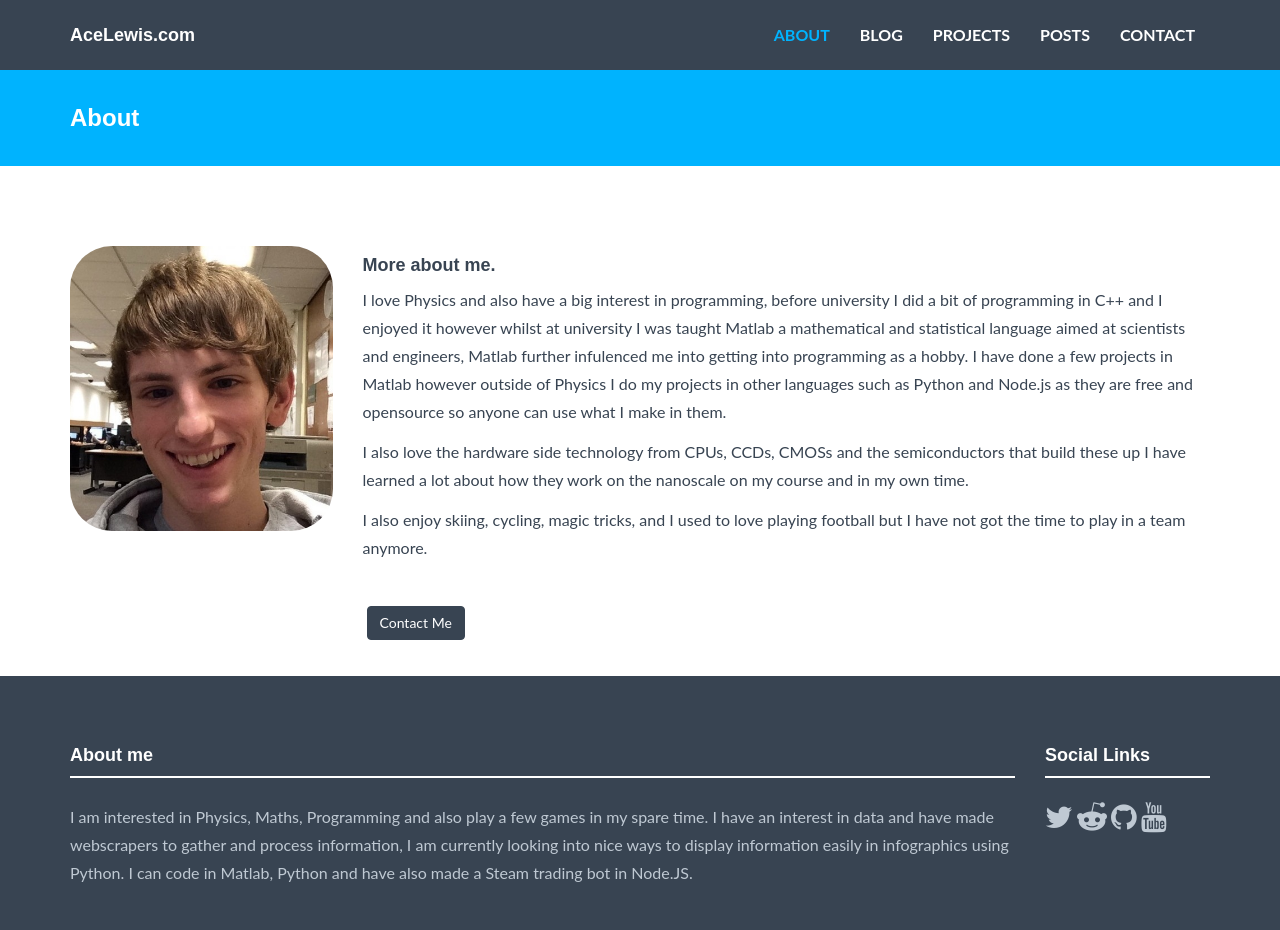
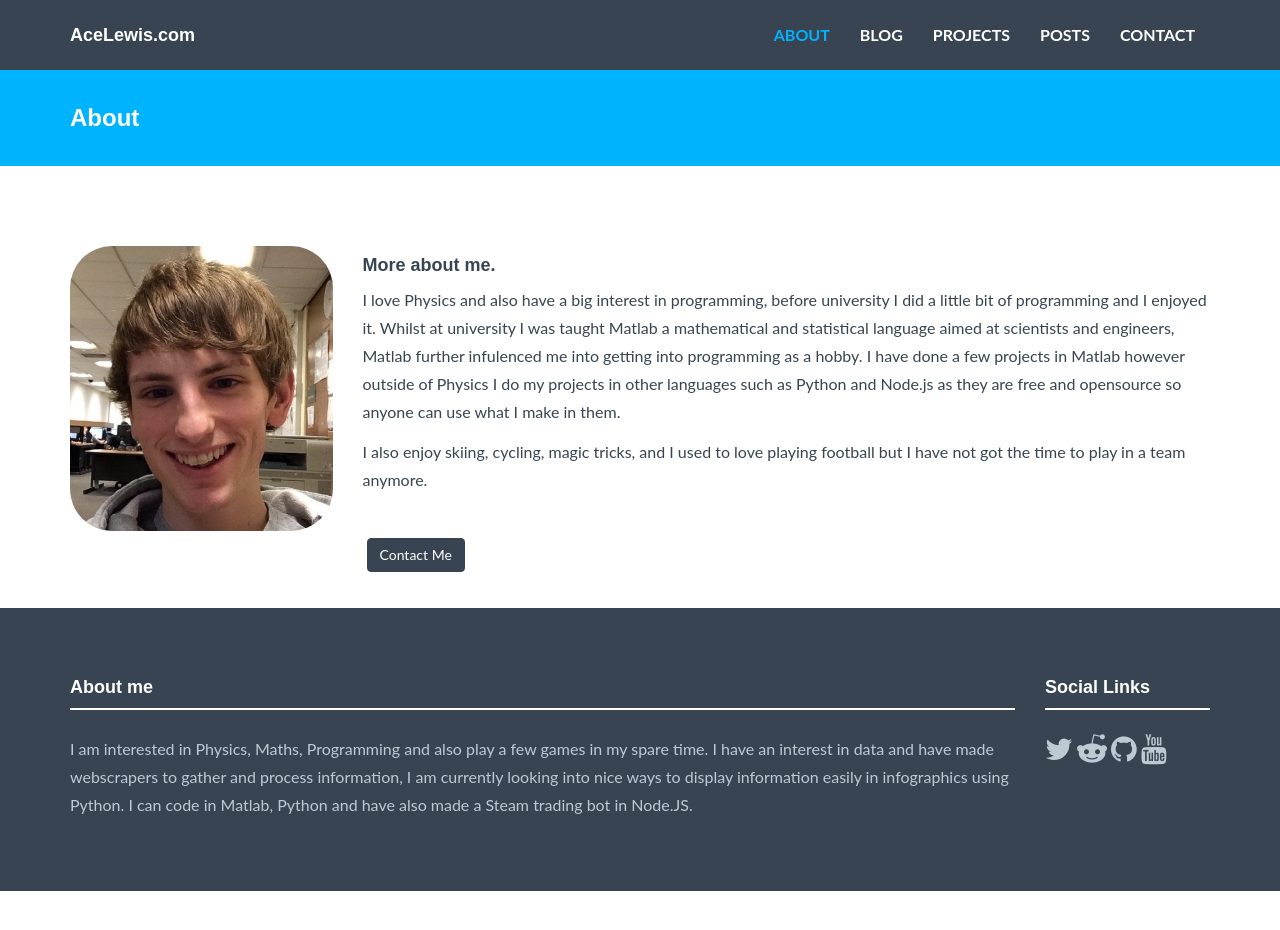
Before and after one commit to AceLewis/AceLewis.github.io, a Jekyll site: the page built from about.html, in a window 1280 px wide and 959 px high. Shown: the top 930 px of the window. Built offline with Jekyll 4.4.1, drawn with Linux system fonts in a browser that asks for light colours; nearby versions of some CDN libraries.

Commit message:
Updated config

```diff
--- a/_config.yml
+++ b/_config.yml
@@ -65,7 +65,7 @@ tel: N/A
 members:
   - name: Alexander Lewis
     # position: Owner
-    text: I am a 4th and final year Physicist at the University of Nottingham.
+    text: I like physics/science, technology, programming, data, open source, and the internet.
     img: AceLewisProfilePic.jpg
     social:
       - title: envelope #use for email address
@@ -73,27 +73,18 @@ members:
       - title: twitter
         url: http://twitter.com/_AceLewis
 
-# Clients information. Shown on Home and About pages.
-clients:
-   - name: dribbble
-     img: client01.png
-
 
 # FOOTER ABOUT, Shown in footer on every page
 about_footer: "I am interested in Physics, Maths, Programming and also play a few games in my spare time. I have an interest in data and have made webscrapers to gather and process information, I am currently looking into nice ways to display information easily in infographics using Python. I can code in Matlab, Python and have also made a Steam trading bot in Node.JS."
 about_home: "I am interested in Physics, Maths, Programming and also play a few games in my spare time. I have an interest in data and have made webscrapers to gather and process information, I am currently looking into nice ways to display information easily in infographics using Python. I can code in Matlab, Python and have also made a Steam trading bot in Node.JS."
 about_about: "
-I love Physics and also have a big interest in programming, before university I did a bit of
-programming in C++ and I enjoyed it however whilst at university I was taught Matlab
+I love Physics and also have a big interest in programming, before university I did a little bit of
+programming and I enjoyed it. Whilst at university I was taught Matlab
 a mathematical and statistical language aimed at scientists and engineers, Matlab
 further infulenced me into getting into programming as a hobby.
 I have done a few projects in Matlab however outside of Physics I do my projects
 in other languages such as Python and Node.js as they are free and opensource
 so anyone can use what I make in them.
-</p><p>
-I also love the hardware side technology from CPUs, CCDs, CMOSs and the semiconductors that
-build these up I have learned a lot about how they work on the
-nanoscale on my course and in my own time.
 </p><p>
 I also enjoy skiing, cycling, magic tricks, and I used to love playing football but I have not
 got the time to play in a team anymore.
```
